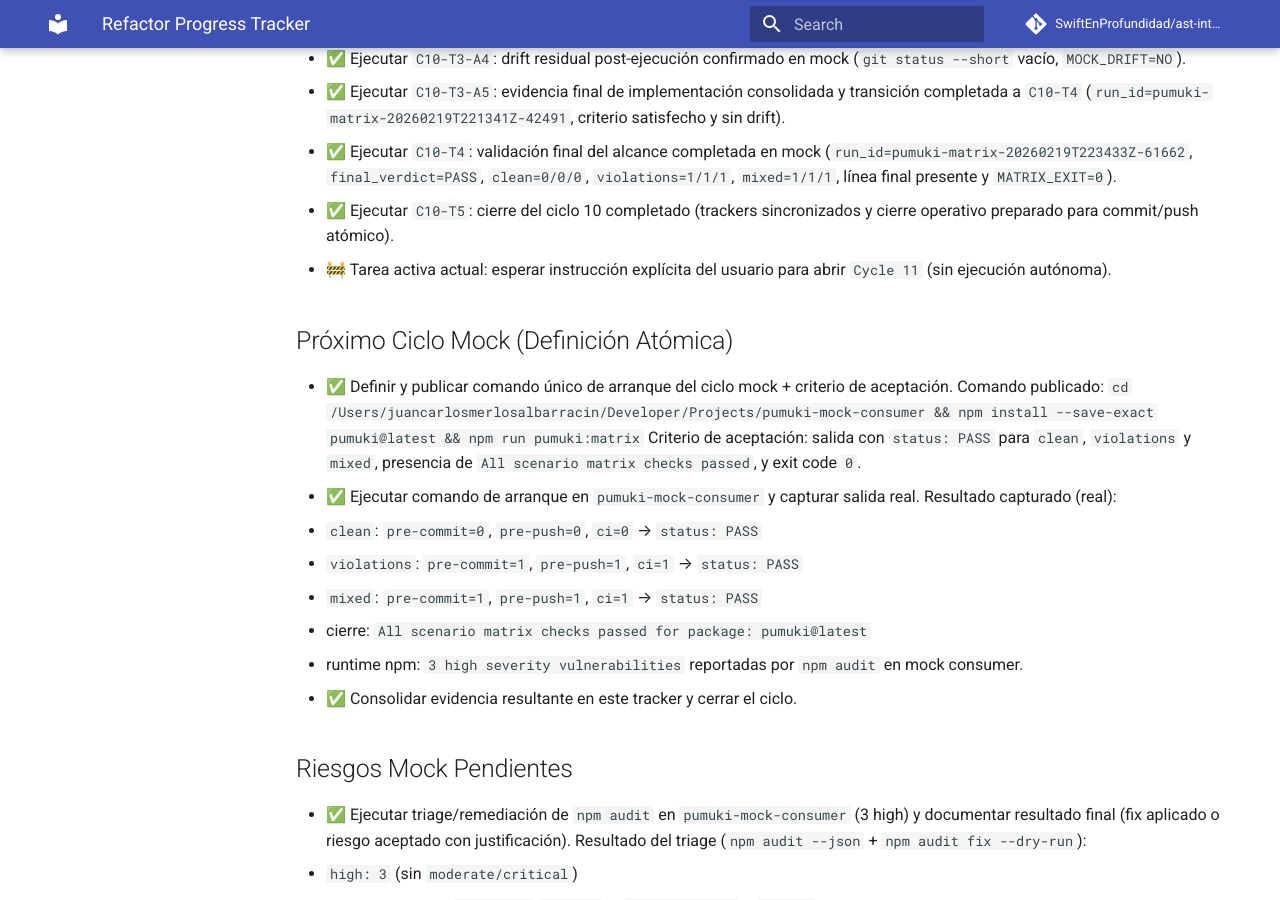
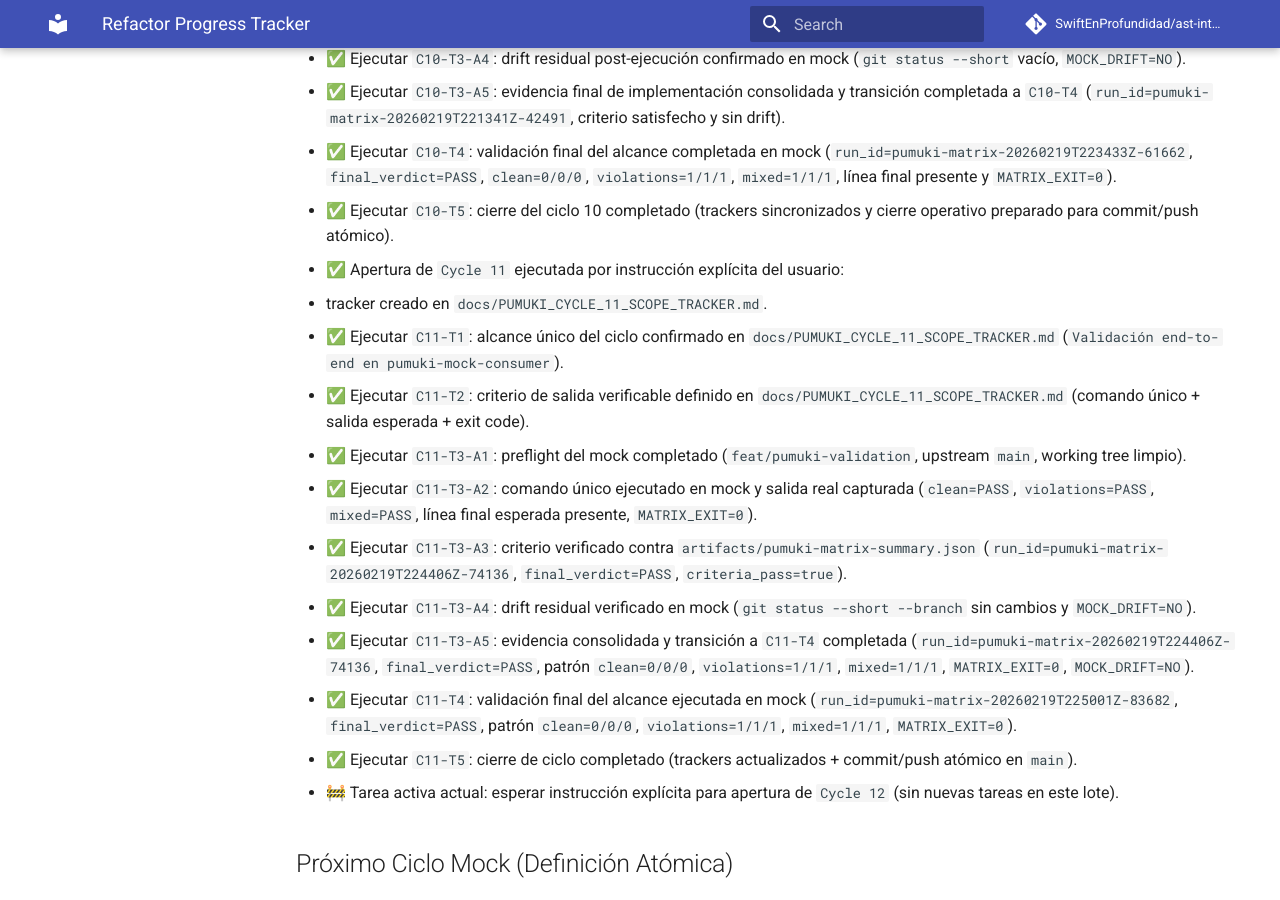
Before and after one commit to SwiftEnProfundidad/ast-intelligence-hooks, an MkDocs documentation site: the page built from docs/REFRACTOR_PROGRESS.md, in a window 1280 px wide and 900 px high, scrolled down 8922 px. Built offline with MkDocs 1.6.1 and Material for MkDocs 9.7.7, drawn with Linux system fonts in a browser that asks for light colours; comment, search, counter and statistics services are not loaded.

Commit message:
docs(cycle-11): close cycle 11 tracker and update refactor progress

```diff
--- a/docs/REFRACTOR_PROGRESS.md
+++ b/docs/REFRACTOR_PROGRESS.md
@@ -200,7 +200,18 @@ Estado consolidado del refactor con seguimiento de tareas y evidencia del avance
 - ✅ Ejecutar `C10-T3-A5`: evidencia final de implementación consolidada y transición completada a `C10-T4` (`run_id=pumuki-matrix-20260219T221341Z-42491`, criterio satisfecho y sin drift).
 - ✅ Ejecutar `C10-T4`: validación final del alcance completada en mock (`run_id=pumuki-matrix-20260219T223433Z-61662`, `final_verdict=PASS`, `clean=0/0/0`, `violations=1/1/1`, `mixed=1/1/1`, línea final presente y `MATRIX_EXIT=0`).
 - ✅ Ejecutar `C10-T5`: cierre del ciclo 10 completado (trackers sincronizados y cierre operativo preparado para commit/push atómico).
-- 🚧 Tarea activa actual: esperar instrucción explícita del usuario para abrir `Cycle 11` (sin ejecución autónoma).
+- ✅ Apertura de `Cycle 11` ejecutada por instrucción explícita del usuario:
+  - tracker creado en `docs/PUMUKI_CYCLE_11_SCOPE_TRACKER.md`.
+- ✅ Ejecutar `C11-T1`: alcance único del ciclo confirmado en `docs/PUMUKI_CYCLE_11_SCOPE_TRACKER.md` (`Validación end-to-end en pumuki-mock-consumer`).
+- ✅ Ejecutar `C11-T2`: criterio de salida verificable definido en `docs/PUMUKI_CYCLE_11_SCOPE_TRACKER.md` (comando único + salida esperada + exit code).
+- ✅ Ejecutar `C11-T3-A1`: preflight del mock completado (`feat/pumuki-validation`, upstream `main`, working tree limpio).
+- ✅ Ejecutar `C11-T3-A2`: comando único ejecutado en mock y salida real capturada (`clean=PASS`, `violations=PASS`, `mixed=PASS`, línea final esperada presente, `MATRIX_EXIT=0`).
+- ✅ Ejecutar `C11-T3-A3`: criterio verificado contra `artifacts/pumuki-matrix-summary.json` (`run_id=pumuki-matrix-20260219T224406Z-74136`, `final_verdict=PASS`, `criteria_pass=true`).
+- ✅ Ejecutar `C11-T3-A4`: drift residual verificado en mock (`git status --short --branch` sin cambios y `MOCK_DRIFT=NO`).
+- ✅ Ejecutar `C11-T3-A5`: evidencia consolidada y transición a `C11-T4` completada (`run_id=pumuki-matrix-20260219T224406Z-74136`, `final_verdict=PASS`, patrón `clean=0/0/0`, `violations=1/1/1`, `mixed=1/1/1`, `MATRIX_EXIT=0`, `MOCK_DRIFT=NO`).
+- ✅ Ejecutar `C11-T4`: validación final del alcance ejecutada en mock (`run_id=pumuki-matrix-20260219T225001Z-83682`, `final_verdict=PASS`, patrón `clean=0/0/0`, `violations=1/1/1`, `mixed=1/1/1`, `MATRIX_EXIT=0`).
+- ✅ Ejecutar `C11-T5`: cierre de ciclo completado (trackers actualizados + commit/push atómico en `main`).
+- 🚧 Tarea activa actual: esperar instrucción explícita para apertura de `Cycle 12` (sin nuevas tareas en este lote).
 
 ## Próximo Ciclo Mock (Definición Atómica)
 - ✅ Definir y publicar comando único de arranque del ciclo mock + criterio de aceptación.
```
Also changed, not shown: docs/PUMUKI_CYCLE_11_SCOPE_TRACKER.md (added, +64 -0 lines).
